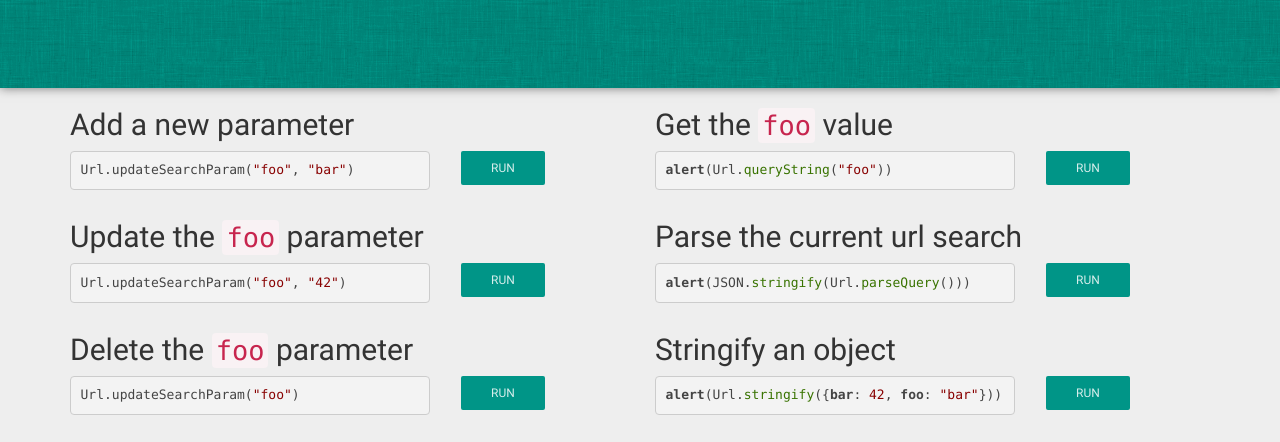
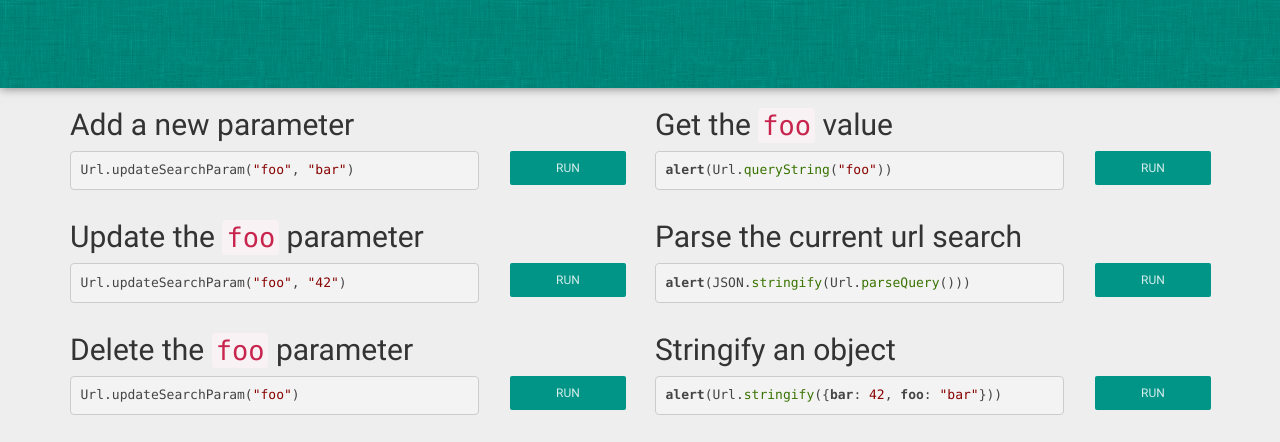
Before and after one commit to jillix/url.js, a website: page example/index.html in a window 1280 px wide. Shown: the part 322-764 px from the top of the page. Drawn offline with nearby package versions, Linux system fonts and the light colour scheme.

Commit message:
Button widths

```diff
--- a/example/index.html
+++ b/example/index.html
@@ -52,62 +52,62 @@
                     <div class="col-lg-6">
                         <h2>Add a new parameter</h2>
                         <div class="row">
-                            <div class="col-lg-8">
+                            <div class="col-lg-9">
                                 <pre>Url.updateSearchParam("foo", "bar")</pre>
                             </div>
-                            <div class="col-lg-4">
-                                <button class="btn btn-primary btn-sm">Run</button>
+                            <div class="col-lg-3">
+                                <button class="btn btn-primary btn-sm btn-block">Run</button>
                             </div>
                         </div>
 
                         <h2>Update the <code>foo</code> parameter</h2>
                         <div class="row">
-                            <div class="col-lg-8">
+                            <div class="col-lg-9">
                                 <pre>Url.updateSearchParam("foo", "42")</pre>
                             </div>
-                            <div class="col-lg-4">
-                                <button class="btn btn-primary btn-sm">Run</button>
+                            <div class="col-lg-3">
+                                <button class="btn btn-primary btn-sm btn-block">Run</button>
                             </div>
                         </div>
 
                         <h2>Delete the <code>foo</code> parameter</h2>
                         <div class="row">
-                            <div class="col-lg-8">
+                            <div class="col-lg-9">
                                 <pre>Url.updateSearchParam("foo")</pre>
                             </div>
-                            <div class="col-lg-4">
-                                <button class="btn btn-primary btn-sm">Run</button>
+                            <div class="col-lg-3">
+                                <button class="btn btn-primary btn-sm btn-block">Run</button>
                             </div>
                         </div>
                     </div>
                     <div class="col-lg-6">
                         <h2>Get the <code>foo</code> value</h2>
                         <div class="row">
-                            <div class="col-lg-8">
+                            <div class="col-lg-9">
                                 <pre>alert(Url.queryString("foo"))</pre>
                             </div>
-                            <div class="col-lg-4">
-                                <button class="btn btn-primary btn-sm">Run</button>
+                            <div class="col-lg-3">
+                                <button class="btn btn-primary btn-sm btn-block">Run</button>
                             </div>
                         </div>
 
                         <h2>Parse the current url search</h2>
                         <div class="row">
-                            <div class="col-lg-8">
+                            <div class="col-lg-9">
                                 <pre>alert(JSON.stringify(Url.parseQuery()))</pre>
                             </div>
-                            <div class="col-lg-4">
-                                <button class="btn btn-primary btn-sm">Run</button>
+                            <div class="col-lg-3">
+                                <button class="btn btn-primary btn-sm btn-block">Run</button>
                             </div>
                         </div>
 
                         <h2>Stringify an object</h2>
                         <div class="row">
-                            <div class="col-lg-8">
+                            <div class="col-lg-9">
                                 <pre>alert(Url.stringify({bar: 42, foo: "bar"}))</pre>
                             </div>
-                            <div class="col-lg-4">
-                                <button class="btn btn-primary btn-sm">Run</button>
+                            <div class="col-lg-3">
+                                <button class="btn btn-primary btn-sm btn-block">Run</button>
                             </div>
                         </div>
                     </div>
```
